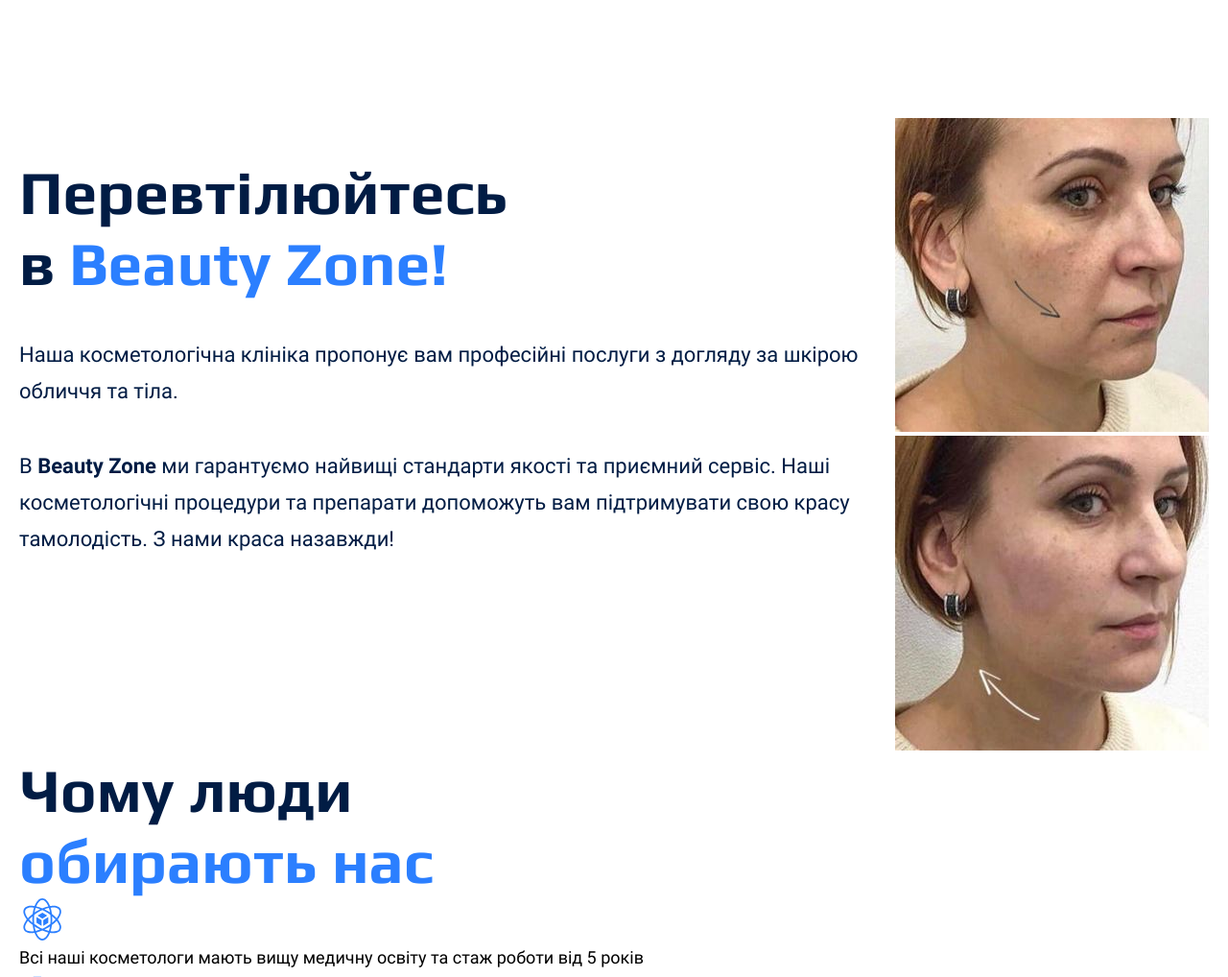
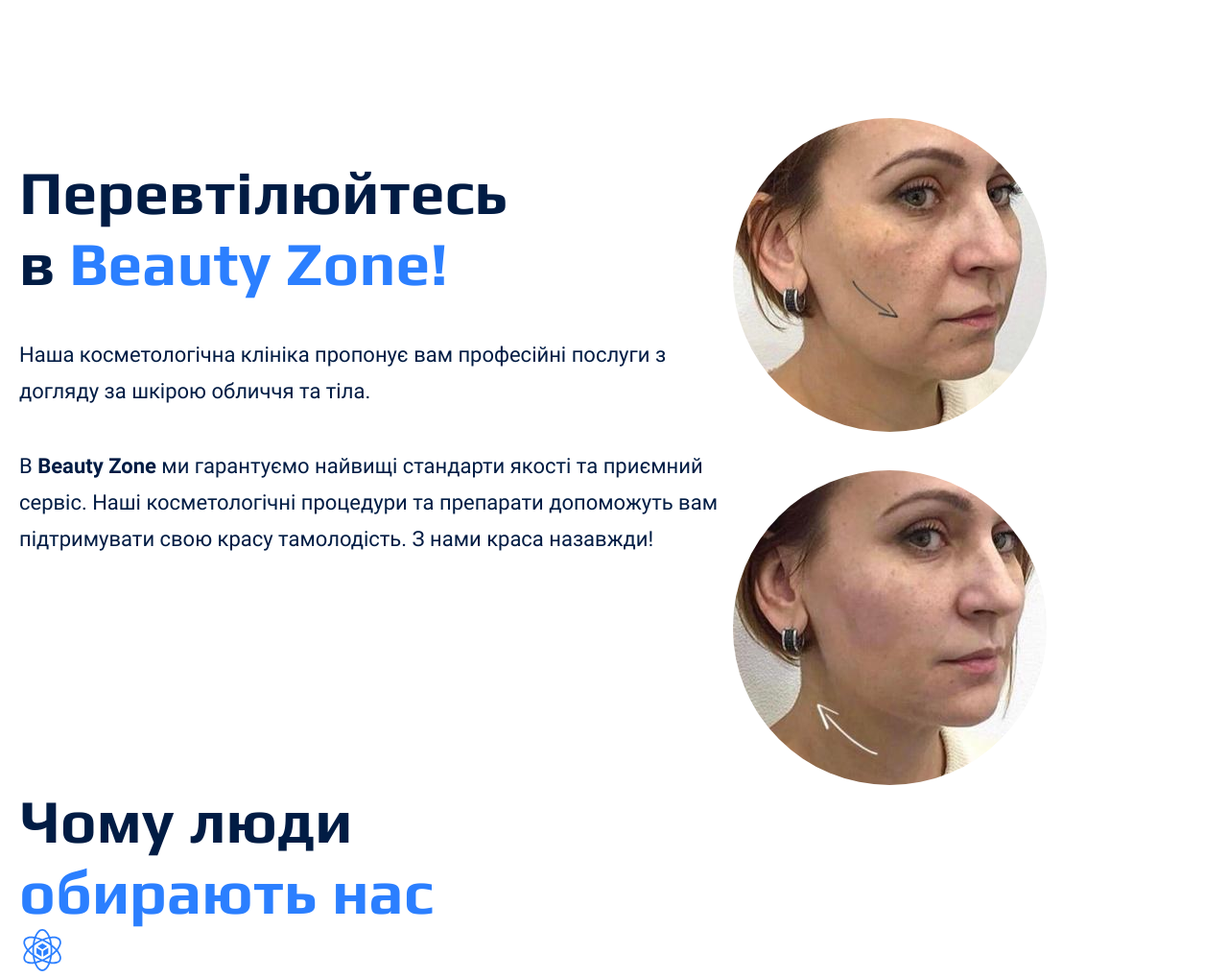
Before and after one commit to Stas7s/genius-homework-4, a plain HTML site: page index.html in a window 1280 px wide. Shown: the part 532-1550 px from the top of the page at 96% size. Drawn offline with Linux system fonts and the light colour scheme.

Commit message:
Add flex-layout about-section

```diff
--- a/css/style.css
+++ b/css/style.css
@@ -189,8 +189,10 @@ body {
   display: flex;
 }
 
+.about-section__content,
 .about-section__text {
   padding-top: 40px;
+  flex-basis: 60%;
 }
 
 .about-section__title,
@@ -202,8 +204,6 @@ body {
   font-weight: 700;
   line-height: normal;
 }
-
-/* advantages-section */
 
 .about-section__title span {
   color: var(--color-primary-light-blue);
@@ -218,6 +218,18 @@ body {
 .about-section__text span {
   font-weight: 600;
   text-transform: capitalize;
+}
+
+.about-section__photo-container {
+  display: flex;
+  flex-direction: column;
+  gap: 40px;
+  flex-basis: 40%;
+}
+
+.about-section__photo {
+  max-width: 327px;
+  border-radius: 327px;
 }
 
 /* .advantages-section */
--- a/index.html
+++ b/index.html
@@ -63,7 +63,7 @@
         <section class="about-section">
             <div class="container">
                 <div class="about-section__container">
-                    <div class="about-section__text">
+                    <div class="about-section__content">
                         <h2 class="about-section__title">Перевтілюйтесь<br>в <span>beauty zone!</span></h2>
                         <p class="about-section__text">Наша косметологічна клініка пропонує вам професійні послуги з
                             догляду за шкірою обличчя та тіла.</p>
@@ -71,9 +71,9 @@
                             та приємний сервіс. Наші косметологічні процедури та препарати допоможуть вам підтримувати
                             свою красу тамолодість. З нами краса назавжди!</p>
                     </div>
-                    <div class="about-section__pictures">
-                        <img src="images/face.jpg" alt="face">
-                        <img src="images/neck.jpg" alt="neck">
+                    <div class="about-section__photo-container">
+                        <img class="about-section__photo" src="images/face.jpg" alt="face">
+                        <img class="about-section__photo" src="images/neck.jpg" alt="neck">
                     </div>
                 </div>
             </div>
```
